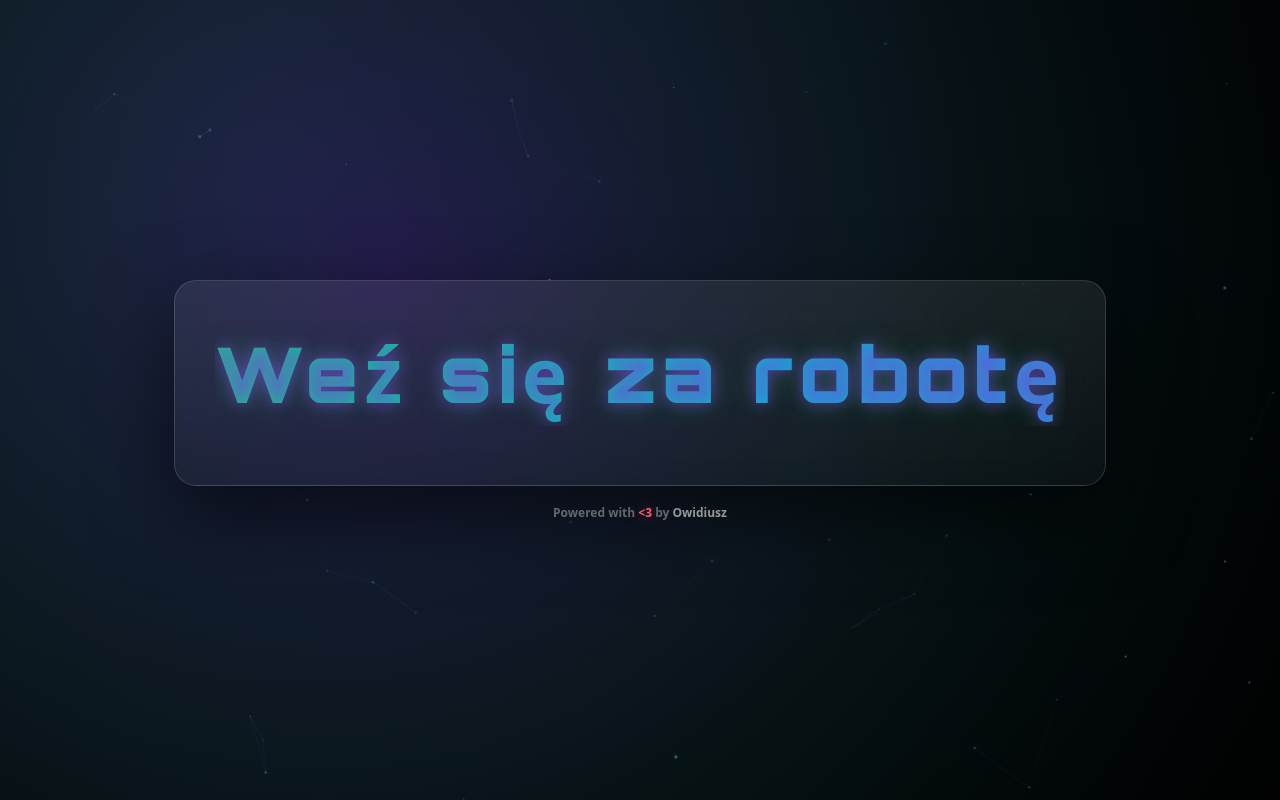
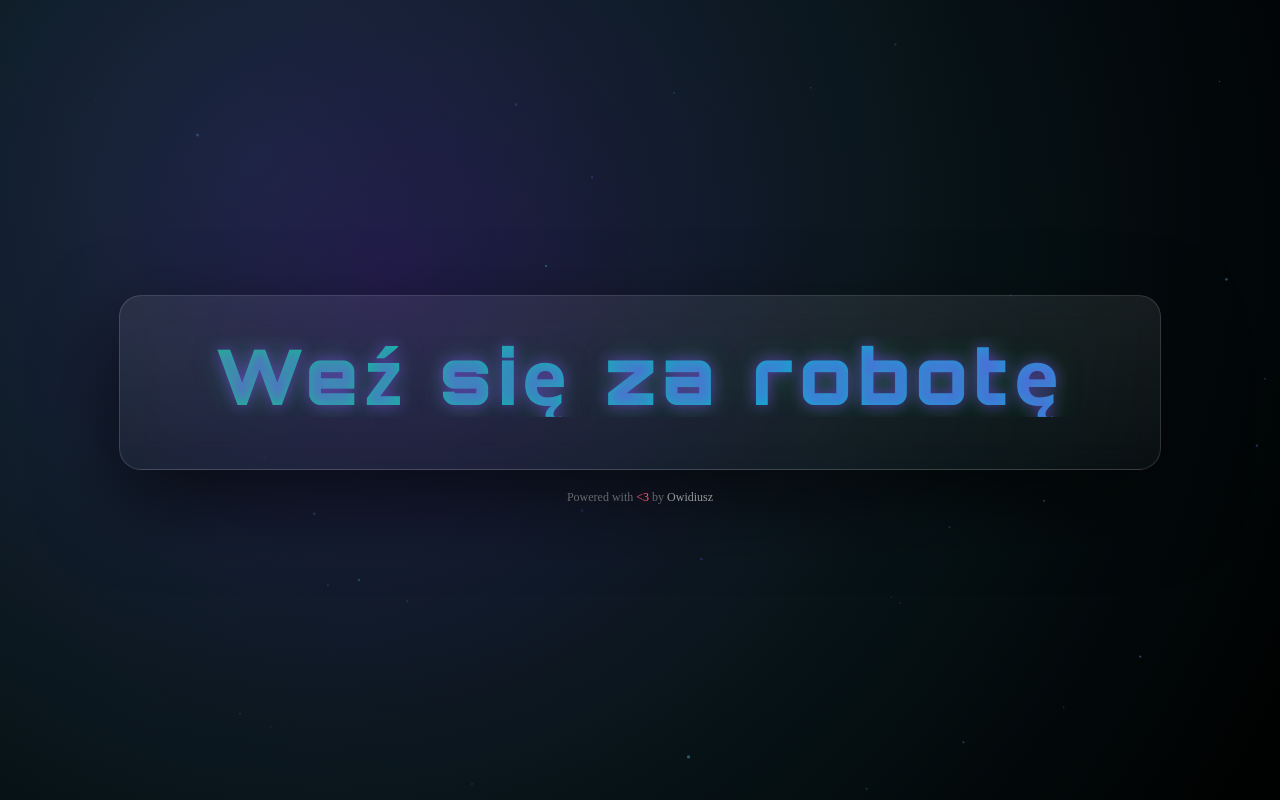
Before and after one commit to OwidiuszZielinski/ai-auction-builder-frontend, a Vue app: page / in a window 1280 px wide. Built offline with nearby package versions, Linux system fonts and the light colour scheme.

Commit message:
Update App.vue

```diff
--- a/src/App.vue
+++ b/src/App.vue
@@ -27,13 +27,13 @@ function resize() {
   const ctx = c.getContext("2d");
   ctx.setTransform(dpr, 0, 0, dpr, 0, 0);
 
-  const count = Math.floor((w * h) / 18000);
+  const count = Math.floor((w * h) / 22000);
   particles = Array.from({ length: count }, () => ({
     x: rand(0, w),
     y: rand(0, h),
-    vx: rand(-0.25, 0.25),
-    vy: rand(-0.35, 0.35),
-    r: rand(0.6, 1.8),
+    vx: rand(-0.2, 0.2),
+    vy: rand(-0.3, 0.3),
+    r: rand(0.6, 1.6),
     a: rand(0.08, 0.35),
     hue: rand(170, 280),
   }));
@@ -63,7 +63,6 @@ function draw() {
 
   for (let i = 0; i < particles.length; i++) {
     const p = particles[i];
-
     p.x += p.vx;
     p.y += p.vy;
 
@@ -79,22 +78,6 @@ function draw() {
     ctx.fillStyle = `hsla(${p.hue}, 95%, 70%, ${alpha})`;
     ctx.arc(p.x, p.y, p.r, 0, Math.PI * 2);
     ctx.fill();
-
-    for (let j = i + 1; j < particles.length; j++) {
-      const q = particles[j];
-      const dx = p.x - q.x;
-      const dy = p.y - q.y;
-      const dist = Math.hypot(dx, dy);
-      if (dist < 120) {
-        const a2 = (1 - dist / 120) * 0.1;
-        ctx.strokeStyle = `hsla(${(p.hue + q.hue) / 2}, 95%, 70%, ${a2})`;
-        ctx.lineWidth = 1;
-        ctx.beginPath();
-        ctx.moveTo(p.x, p.y);
-        ctx.lineTo(q.x, q.y);
-        ctx.stroke();
-      }
-    }
   }
 
   rafId = requestAnimationFrame(draw);
@@ -116,26 +99,26 @@ onBeforeUnmount(() => {
   <div class="scene">
     <canvas ref="canvasRef" class="fx" aria-hidden="true"></canvas>
 
-    <div class="content">
-      <div class="panel">
+    <main class="wrap">
+      <section class="panel">
         <h1 class="headline">
           <span class="glitch" data-text="Weź się za robotę">
             Weź się za robotę
           </span>
         </h1>
-      </div>
+      </section>
 
-      <div class="foot">
+      <footer class="foot">
         Powered with <span class="heart">&lt;3</span> by <span class="sig">Owidiusz</span>
-      </div>
-    </div>
+      </footer>
+    </main>
   </div>
 </template>
 
 <style>
 @import url("https://fonts.googleapis.com/css2?family=Orbitron:wght@600;800;900&display=swap");
 
-/* reset – usuwa białą ramkę */
+/* globalny reset */
 html, body, #app {
   margin: 0;
   padding: 0;
@@ -150,7 +133,7 @@ html, body, #app {
 .scene {
   position: relative;
   width: 100vw;
-  height: 100vh;
+  height: 100svh;
   display: grid;
   place-items: center;
   background: radial-gradient(circle at 20% 20%, #121a2e, #050610 60%, #000);
@@ -159,35 +142,45 @@ html, body, #app {
 .fx {
   position: fixed;
   inset: 0;
-  width: 100vw;
-  height: 100vh;
+  width: 100%;
+  height: 100%;
 }
 
-.content {
+/* centralny wrapper – KLUCZ do dopasowania */
+.wrap {
   position: relative;
   z-index: 2;
-  text-align: center;
-  padding: 32px;
+  width: min(100%, 960px);
+  padding: clamp(16px, 4vw, 48px);
+  display: grid;
+  gap: 20px;
+  align-items: center;
+  justify-items: center;
 }
 
+/* panel */
 .panel {
+  width: 100%;
   padding: clamp(20px, 4vw, 40px);
   border-radius: 22px;
   background: linear-gradient(180deg, rgba(255,255,255,0.08), rgba(255,255,255,0.03));
   border: 1px solid rgba(255,255,255,0.14);
   backdrop-filter: blur(14px);
   box-shadow: 0 30px 80px rgba(0,0,0,0.6);
+  text-align: center;
 }
 
+/* headline */
 .headline {
   margin: 0;
   font-family: "Orbitron", system-ui, sans-serif;
   font-weight: 900;
-  font-size: clamp(36px, 6vw, 88px);
+  line-height: 1.05;
+  font-size: clamp(32px, 6vw, 88px);
   letter-spacing: 0.08em;
 }
 
-/* glitch + neon + typewriter */
+/* glitch + neon */
 .glitch {
   position: relative;
   display: inline-block;
@@ -203,7 +196,7 @@ html, body, #app {
     0 0 14px rgba(124,58,237,0.6),
     0 0 28px rgba(34,197,94,0.35);
   animation:
-    reveal 1.8s steps(18, end) forwards,
+    reveal 1.6s steps(18, end) forwards,
     gradient 3s linear infinite;
 }
 
@@ -233,10 +226,11 @@ html, body, #app {
   50% { opacity: 0; }
 }
 
+/* tekst */
 .sub {
-  margin-top: 18px;
+  margin-top: 16px;
+  font-size: clamp(14px, 2.5vw, 18px);
   color: rgba(255,255,255,0.78);
-  font: 500 18px/1.6 system-ui, sans-serif;
 }
 
 .hint {
@@ -244,10 +238,11 @@ html, body, #app {
   text-shadow: 0 0 12px rgba(6,182,212,0.35);
 }
 
+/* stopka */
 .foot {
-  margin-top: 18px;
-  font: 600 12px system-ui, sans-serif;
+  font-size: 12px;
   color: rgba(255,255,255,0.55);
+  text-align: center;
 }
 
 .heart {
```
